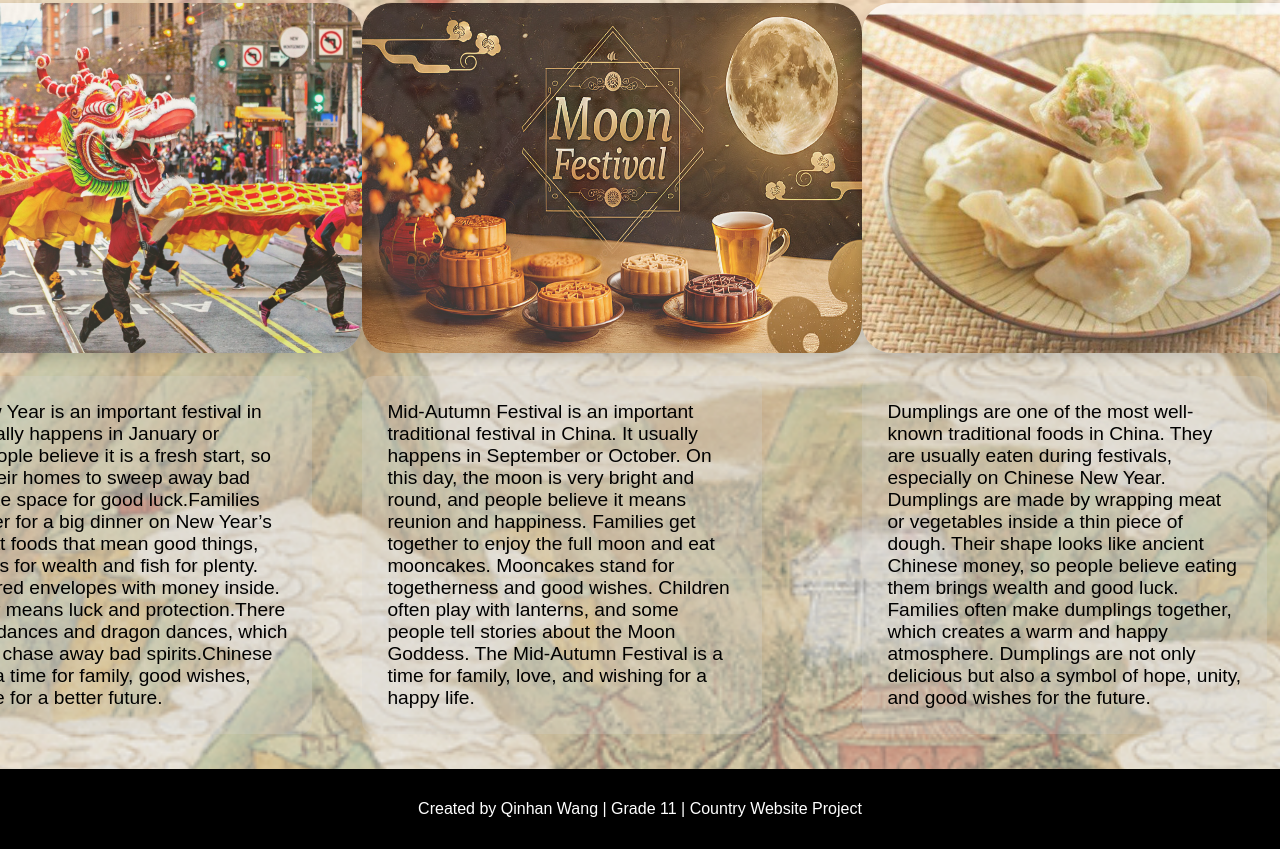
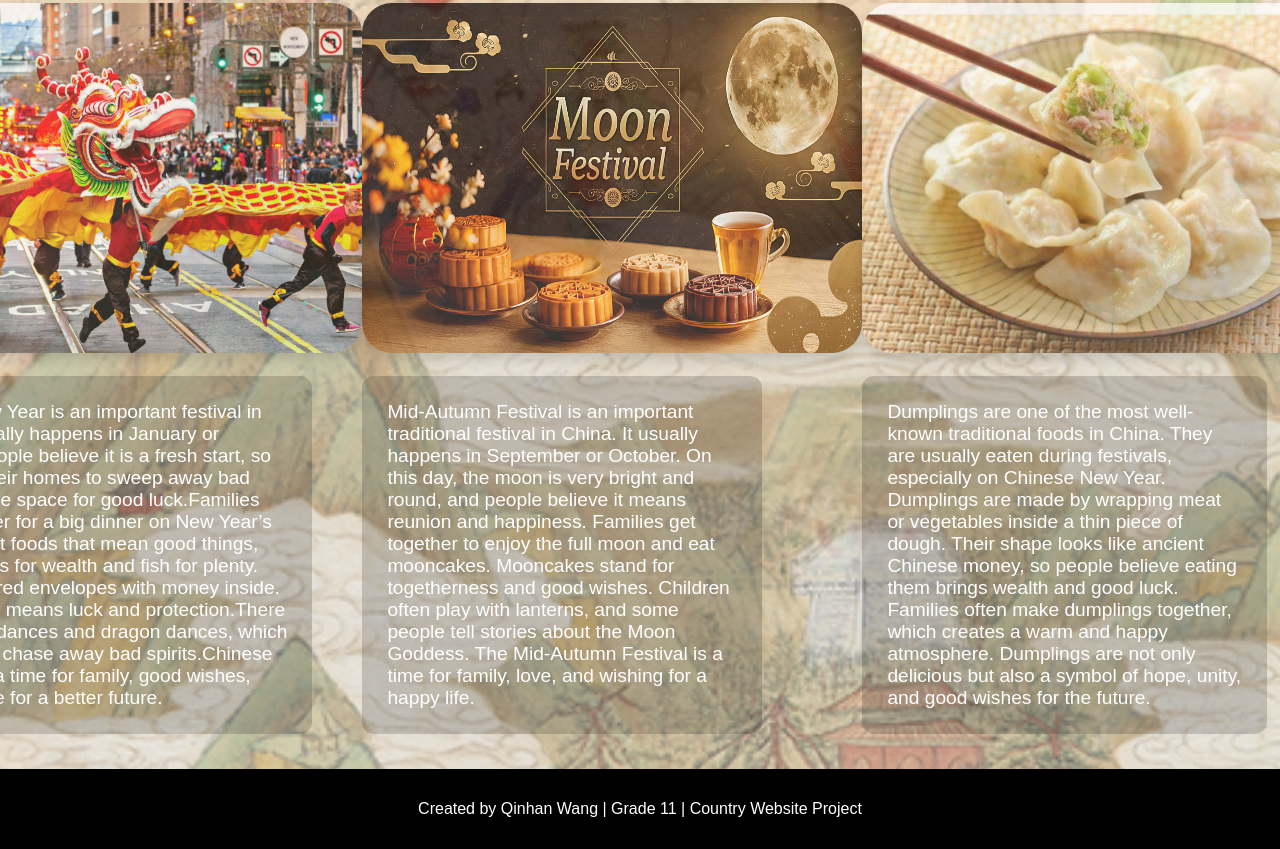
Before and after one commit to QinhanWang/CountryWebsite_China_Qinhan-Wang, a plain HTML site: page culture.html in a window 1280 px wide. Shown: the part 1163-2012 px from the top of the page. Drawn offline with Linux system fonts and the light colour scheme.

Commit message:
hkriojhorh

```diff
--- a/culture.css
+++ b/culture.css
@@ -137,18 +137,19 @@ nav a:active{
 
 .image-box p{
   transition: 0.4s ease;
-  background-color: rgba(212, 209, 209, 0.25);
+  background-color: rgba(0, 0, 0, 0.166);
+  color: white;
   padding: 25px;
   border-radius: 12px;
 }
 
 .image-box p:hover{
   transform: scale(1.03);
-  box-shadow: 0 10px 25px rgba(0,0,0,0.25);
-  background:white;
+  box-shadow: 0 10px 25px rgba(240, 239, 239, 0.25);
+  background-color: rgba(255,255,255,0.95);
+  color: black;
   padding: 25px;
   border-radius: 12px;
-  opacity:0.5;
 }
 
 /* ---------- FOOTER ---------- */
--- a/culture.html
+++ b/culture.html
@@ -42,13 +42,19 @@
 
     <div class="image-box" style="display: flex; flex-direction: row; ">
       <div style="margin: auto;" ><img src="Culture picture (1).webp" width="500px">
-      <p style="width: 80%;color:black;font-size: larger;" >Chinese New Year is an important festival in China. It usually happens in January or February. People believe it is a fresh start, so they clean their homes to sweep away bad luck and make space for good luck.Families come together for a big dinner on New Year’s Eve. They eat foods that mean good things, like dumplings for wealth and fish for plenty. Children get red envelopes with money inside. The red color means luck and protection.There are also lion dances and dragon dances, which bring joy and chase away bad spirits.Chinese New Year is a time for family, good wishes, fun, and hope for a better future.</p></div>
+       <p style="width: 80%;font-size: larger;" >Chinese New Year is an important festival in China. It usually happens in January or February. People believe it is a fresh start, so they clean their homes to sweep away bad luck and make space for good luck.Families come together for a big dinner on New Year’s Eve. They eat foods that mean good things, like dumplings for wealth and fish for plenty. Children get red envelopes with money inside. The red color means luck and protection.There are also lion dances and dragon dances, which bring joy and chase away bad spirits.Chinese New Year is a time for family, good wishes, fun, and hope for a better future.
+       </p>
+      </div>
 
       <div style="margin: auto;"><img src="culture.picture (2.1).jpg" width="500px">
-      <p style="width: 70%;color:black;font-size: larger;">Mid-Autumn Festival is an important traditional festival in China. It usually happens in September or October. On this day, the moon is very bright and round, and people believe it means reunion and happiness. Families get together to enjoy the full moon and eat mooncakes. Mooncakes stand for togetherness and good wishes. Children often play with lanterns, and some people tell stories about the Moon Goddess. The Mid-Autumn Festival is a time for family, love, and wishing for a happy life.</p></div>
+       <p style="width: 70%;font-size: larger;">Mid-Autumn Festival is an important traditional festival in China. It usually happens in September or October. On this day, the moon is very bright and round, and people believe it means reunion and happiness. Families get together to enjoy the full moon and eat mooncakes. Mooncakes stand for togetherness and good wishes. Children often play with lanterns, and some people tell stories about the Moon Goddess. The Mid-Autumn Festival is a time for family, love, and wishing for a happy life.
+       </p>
+      </div>
 
       <div style="margin: auto;"><img src="culture.picture (3).jpg">
-      <p style="width: 70%;color:black;font-size: larger;">Dumplings are one of the most well-known traditional foods in China. They are usually eaten during festivals, especially on Chinese New Year. Dumplings are made by wrapping meat or vegetables inside a thin piece of dough. Their shape looks like ancient Chinese money, so people believe eating them brings wealth and good luck. Families often make dumplings together, which creates a warm and happy atmosphere. Dumplings are not only delicious but also a symbol of hope, unity, and good wishes for the future.</p></div>
+       <p style="width: 70%;font-size: larger;">Dumplings are one of the most well-known traditional foods in China. They are usually eaten during festivals, especially on Chinese New Year. Dumplings are made by wrapping meat or vegetables inside a thin piece of dough. Their shape looks like ancient Chinese money, so people believe eating them brings wealth and good luck. Families often make dumplings together, which creates a warm and happy atmosphere. Dumplings are not only delicious but also a symbol of hope, unity, and good wishes for the future.
+       </p>
+      </div>
     </div>
     </div>
   </div>
--- a/landmark.css
+++ b/landmark.css
@@ -135,10 +135,10 @@ nav a:active{
   opacity: 1;
 }
 
-
 .image-box p{
   transition: 0.4s ease;
-  background-color: rgba(212, 209, 209, 0.25);
+  background-color: rgba(212, 209, 209, 0.352);
+  color:white;
   padding: 25px;
   border-radius: 12px;
 }
@@ -146,10 +146,10 @@ nav a:active{
 .image-box p:hover{
   transform: scale(1.03);
   box-shadow: 0 10px 25px rgba(0,0,0,0.25);
+  color: black;
   background:white;
   padding: 25px;
   border-radius: 12px;
-  opacity:0.5;
 }
 
 /* ---------- FOOTER ---------- */
--- a/tourism.css
+++ b/tourism.css
@@ -137,18 +137,19 @@ nav a:active{
 
 .image-box p{
   transition: 0.4s ease;
-  background-color: rgba(0,0,0,0.25);
+  background-color: rgba(212, 209, 209, 0.237);
+  color:white;
   padding: 25px;
   border-radius: 12px;
 }
 
 .image-box p:hover{
   transform: scale(1.03);
-  box-shadow: 0 10px 25px rgba(0,0,0,0.25);
-  background-color: black;
+  box-shadow: 0 10px 25px rgba(0, 0, 0, 0.289);
+  color:black;
+  background:white;
   padding: 25px;
   border-radius: 12px;
-  opacity:0.5;
 }
 
 .image-box div{
```
Also changed, not shown: tourism.html (+6 -6 lines).
